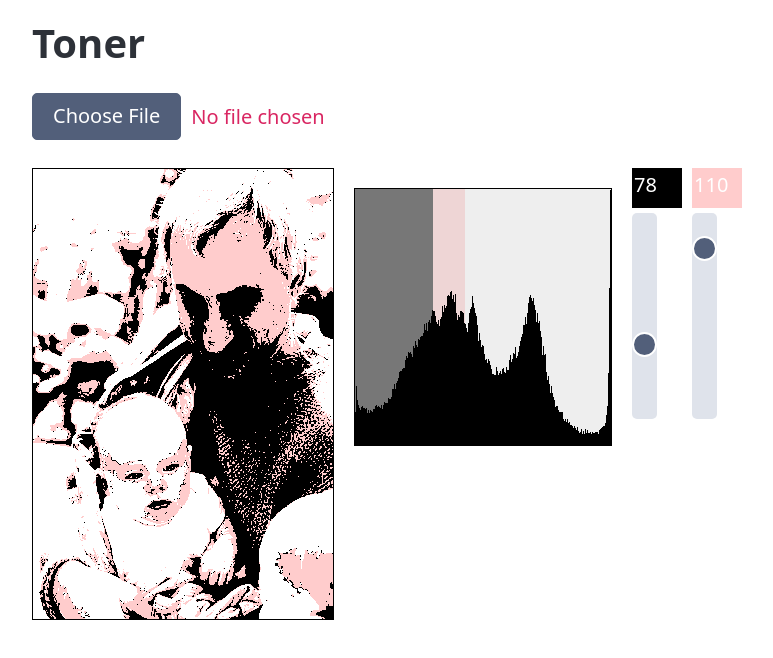
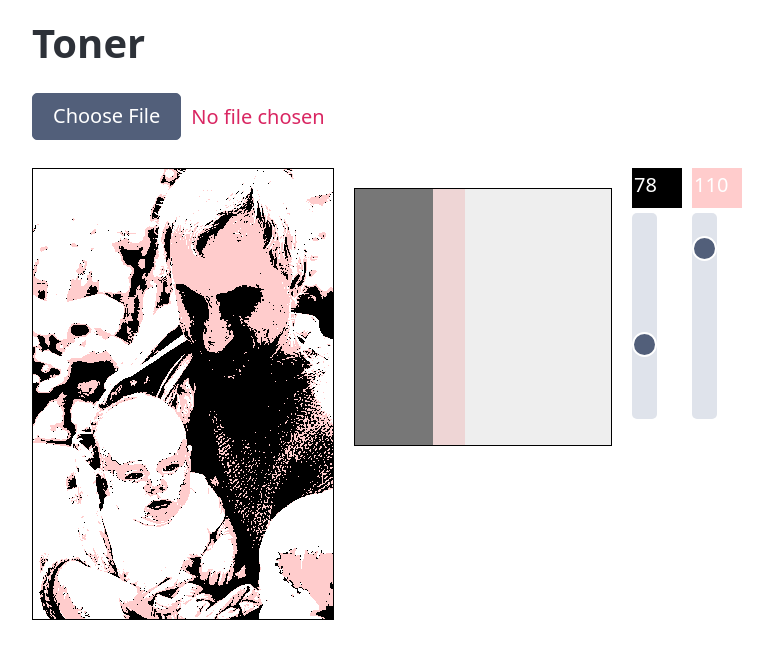
Before and after one commit to greggraf/twotone, a SvelteKit app: page / in a window 1280 px wide. Shown: the top 658 px of the page, without its empty margins (8-781 px from the left). Built offline with nearby package versions, Linux system fonts and the light colour scheme.

Commit message:
make the console logs go away by waiting for the greyscale to be ready

```diff
--- a/src/routes/+page.svelte
+++ b/src/routes/+page.svelte
@@ -39,11 +39,14 @@
 	let colorChoice = $state(0);
 	let hexColor = $derived(rgbToHex(thirdcolors[colorChoice]));
 	let greyscaleImagedata = $state([]);
+	let waitingForGreyscale = $derived(greyscaleImagedata.length === 0);
 
 	$effect(() => {
-		if (greyscaleImagedata.length === 0) {
+		if (waitingForGreyscale) {
 			return;
 		}
+
+		console.time('reducedColorImagedata');
 
 		const reducedColorImagedata = makeFewColors(
 			Uint8ClampedArray.from(greyscaleImagedata),
@@ -51,13 +54,21 @@
 			whitepoint,
 			thirdcolors[colorChoice]
 		);
+		console.timeEnd('reducedColorImagedata');
+
+		console.time('extract new datat');
 
 		const newImageData = new ImageData(
 			new Uint8ClampedArray(reducedColorImagedata),
 			canvasWidth,
 			canvasHeight
 		);
+
+		console.timeEnd('extract new datat');
+
+		console.time('put image on canvas');
 		ctx.putImageData(newImageData, 0, 0);
+		console.timeEnd('put image on canvas');
 	});
 
 	function changeColor() {
@@ -112,7 +123,8 @@
 		image.src = logo;
 
 		image.onload = function () {
-			canvasWidth = image.width < 900? image.width: 900;
+			console.time('image load event');
+			canvasWidth = image.width < 900 ? image.width : 900;
 			canvasHeight = image.height * (canvasWidth / image.width);
 			console.log('canvasWidth', canvasWidth);
 			ctx = canvas.getContext('2d');
@@ -120,9 +132,11 @@
 			canvas.width = canvasWidth;
 			ctx.drawImage(image, 0, 0, canvasWidth, canvasHeight);
 			const imageData = ctx.getImageData(0, 0, canvasWidth, canvasHeight);
+			console.timeEnd('image load event');
+			console.time('create grey scale');
 
 			greyscaleImagedata = makeGreyscale(Uint8ClampedArray.from(imageData.data));
-
+			console.timeEnd('create grey scale');
 			for (let i = 0; i < greyscaleImagedata.length; i += 4) {
 				const grayscale = greyscaleImagedata[i];
 				histogram[grayscale]++;
@@ -135,8 +149,9 @@
 			reader.addEventListener('loadend', function (arg) {
 				image.src = this.result;
 			});
-
+			console.time('reading');
 			reader.readAsDataURL(this.files[0]);
+			console.timeEnd('reading');
 		});
 	});
 </script>
@@ -158,6 +173,7 @@
 			</canvas>
 		</section>
 		<section style="display: flex">
+			{#if !waitingForGreyscale}
 				<svg
 					width="256"
 					height="256"
@@ -166,7 +182,8 @@
 					<g style="isolatation: isolate">
 						<g {fill}>
 							{#each newhistogram as bar, i}
-							<rect x={i * 1} y={256 - bar} width="1" height={bar} />
+								{console.log(bar)}
+								<rect x={i * 1} y={256} width="1" height={1} />
 							{/each}
 						</g>
 						<g fill="black">
@@ -199,6 +216,7 @@
 						</g>
 					</g>
 				</svg>
+			{/if}
 			<div style="display: flex">
 				<label for="blackpoint"
 					><div style="padding: 2px;height:2em; width:2.5em; background-color:black; color:white ">
```
Lines whose indentation alone changed are shown as unchanged.
